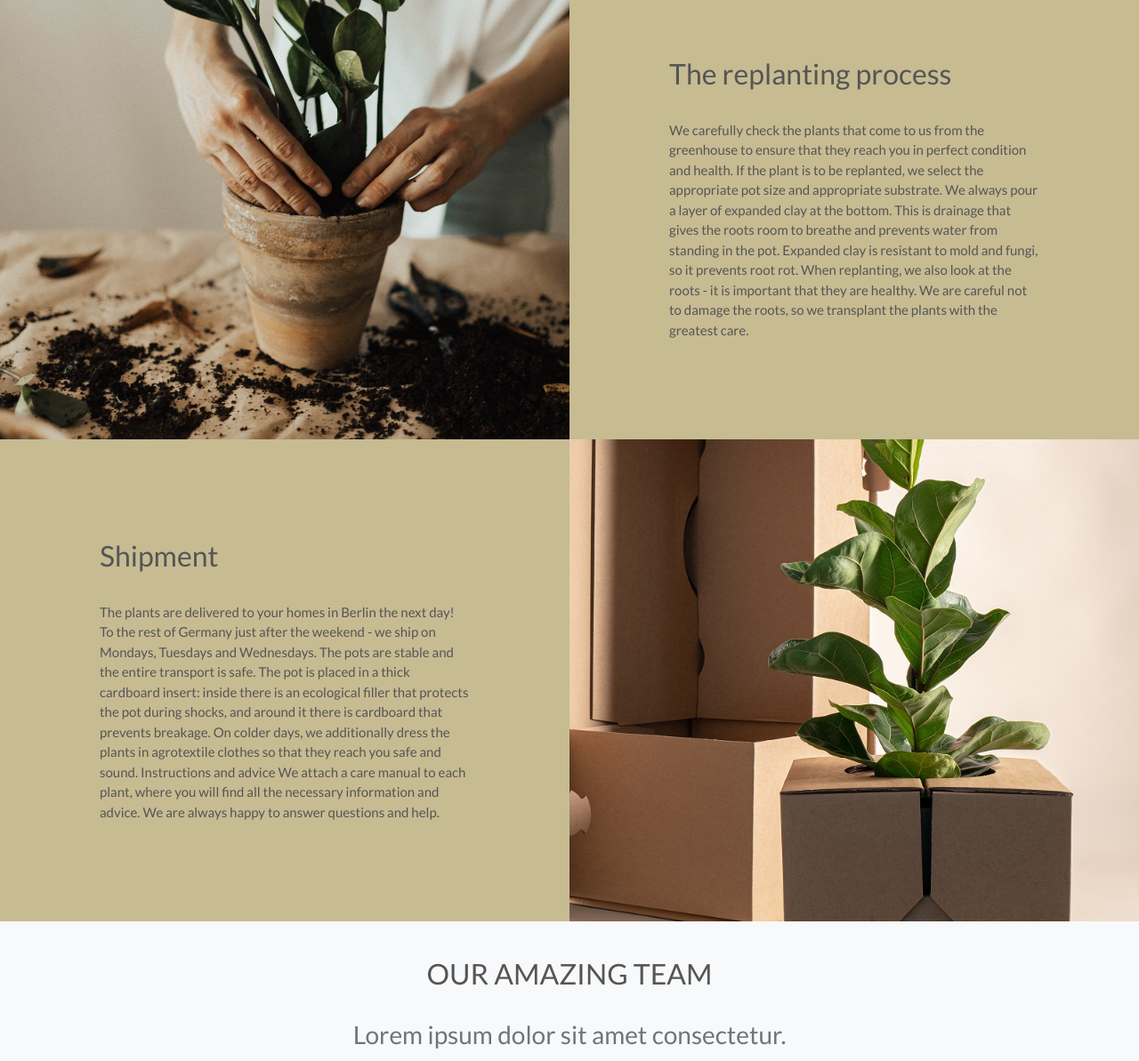
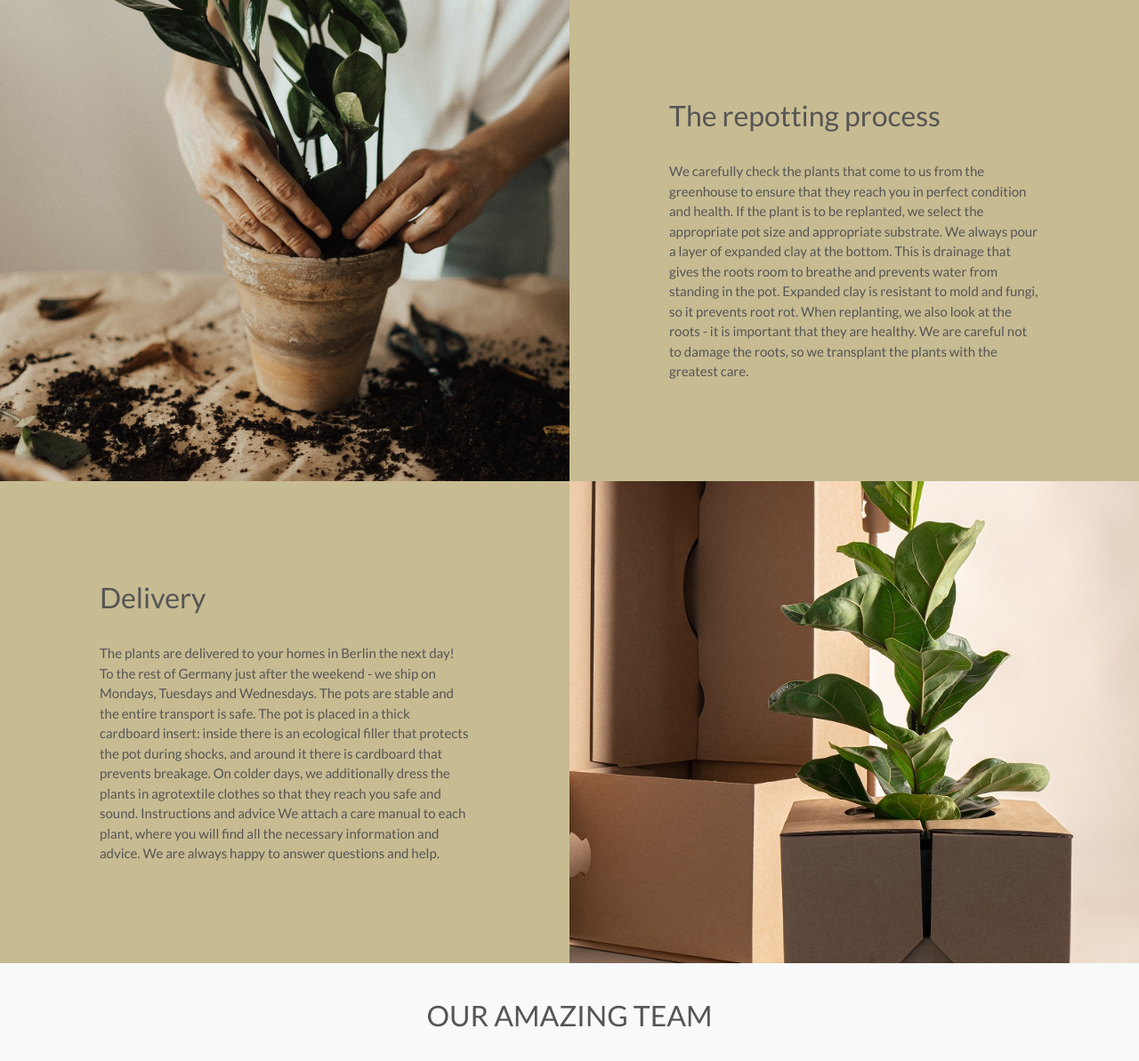
Before and after one commit to KamilaAzul/Soilmate-Plants, a Django app: page / in a window 1280 px wide. Shown: the part 1937-3130 px from the top of the page at 89% size. Run offline with Django 3.2, Linux system fonts and the light colour scheme; some libraries are stand-ins or nearby versions.

Commit message:
Update to navbar

```diff
--- a/home/templates/home/index.html
+++ b/home/templates/home/index.html
@@ -87,12 +87,10 @@
   <div class="container-fluid p-0">
     <div class="row g-0">
       <div
-        class="col-lg-6 order-lg-2 text-white showcase-img"
-        style="
-          background-image: url('media/products/fromWhere.jpg');
-        "
+        class="col-lg-6 order-lg-2 text-white showcase-img" style="background-image: url('media/products/fromWhere.jpg');" id="PlantQuality"
       ></div>
       <div class="col-lg-6 order-lg-1 my-auto showcase-text">
+        <h2>Plant Quality</h2>
         <h2>From where my plant is coming from?</h2>
         <br />
         <p class="lead mb-0">
@@ -105,8 +103,8 @@
         class="col-lg-6 text-white showcase-img"
         style="background-image: url('media/products/repotting.jpg')"
       ></div>
-      <div class="col-lg-6 my-auto showcase-text">
-        <h2>The replanting process</h2>
+      <div class="col-lg-6 my-auto showcase-text" id="Repotting">
+        <h2>The repotting process</h2>
         <br />
         <p class="lead mb-0">
             We carefully check the plants that come to us from the greenhouse to ensure that they reach you in perfect condition and health.
@@ -121,8 +119,8 @@
         class="col-lg-6 order-lg-2 text-white showcase-img"
         style="background-image: url('media/products/shipping.jpg')"
       ></div>
-      <div class="col-lg-6 order-lg-1 my-auto showcase-text">
-        <h2>Shipment</h2>
+      <div class="col-lg-6 order-lg-1 my-auto showcase-text" id="Delivery">
+        <h2>Delivery</h2>
         <br />
         <p class="lead mb-0">
             The plants are delivered to your homes in Berlin the next day! To the rest of Germany just after the weekend - we ship on Mondays, Tuesdays and Wednesdays. The pots are stable and the entire transport is safe.
--- a/templates/includes/main-nav.html
+++ b/templates/includes/main-nav.html
@@ -4,11 +4,11 @@
             <a class="main logo-font font-weight-bold nav-link text-black mr-5" href="{% url 'home' %}" id="homeware-link" data-toggle="dropdown"
                 aria-haspopup="true" aria-expanded="false">Home</a>
                 <div class="dropdown-menu border-0" aria-labelledby="all-products-link">
-                    <a href="" class="dropdown-item">Plants Quality</a>
-                    <a href="" class="dropdown-item ">Repotting</a>
-                    <a href="" class="dropdown-item ">Delivery</a>
+                    <a href="#PlantQuality" class="dropdown-item">Plants Quality</a>
+                    <a href="#Repotting" class="dropdown-item ">Repotting</a>
+                    <a href="#Delivery" class="dropdown-item ">Delivery</a>
                     <a href="#newsletter" class="dropdown-item ">Newsletter</a>
-                    <a href="" class="dropdown-item ">Testemonies</a>
+
                 </div>
         </li>
         <li class="nav-item dropdown">
@@ -91,9 +91,12 @@
             </a>
             <div class="dropdown-menu border-0" aria-labelledby="clothing-link">
                 <a href="{% url 'about' %}" class="dropdown-item">Company</a>
-                <a href="" class="dropdown-item">Plants quality</a>
-                <a href="" class="dropdown-item">Replanting</a>
-                <a href="" class="dropdown-item">Delivery</a>
+                <a href="#OurTeam" class="dropdown-item ">Our Team</a>
+                <a href="#PlantQuality" class="dropdown-item">Plants Quality</a>
+                <a href="#Repotting" class="dropdown-item ">Repotting</a>
+                <a href="#Delivery" class="dropdown-item ">Delivery</a>
+                <a href="#Testemonies" class="dropdown-item ">Testemonies</a>
+
             </div>
         </li>
 
```
